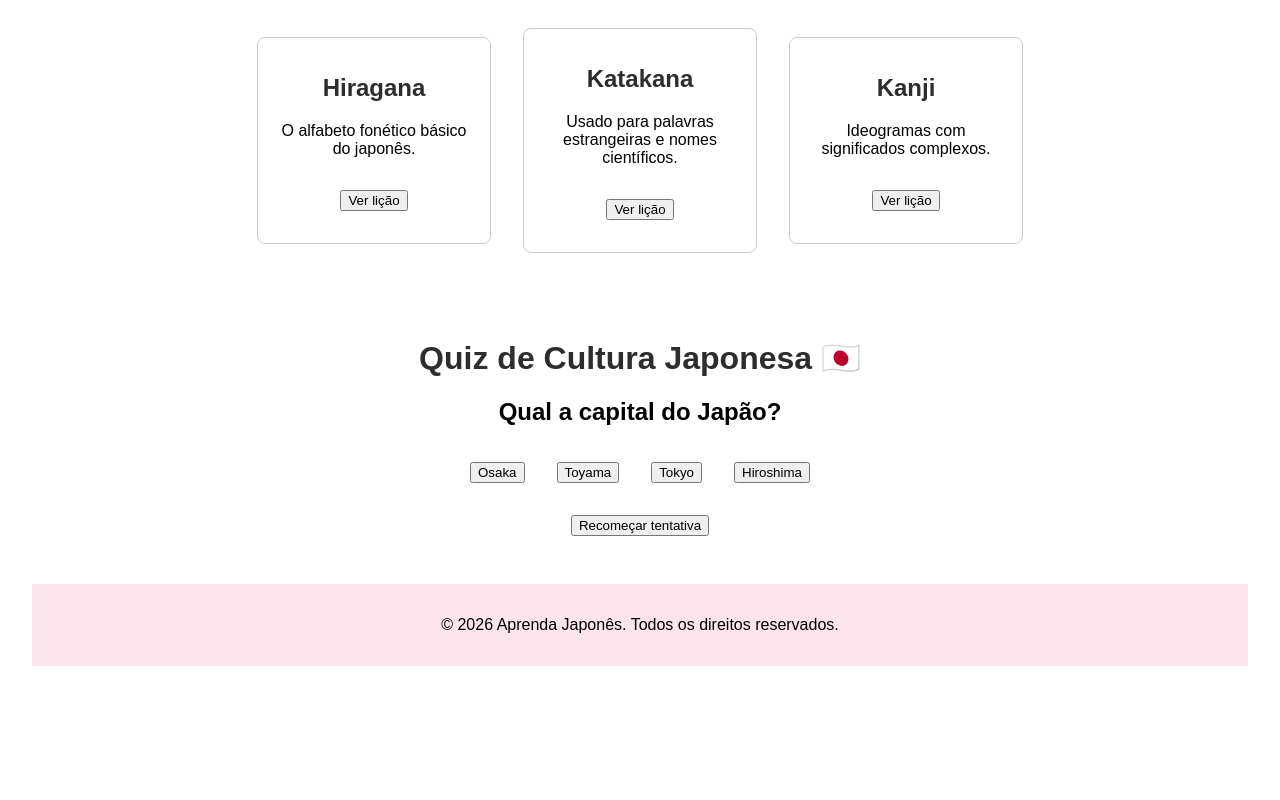
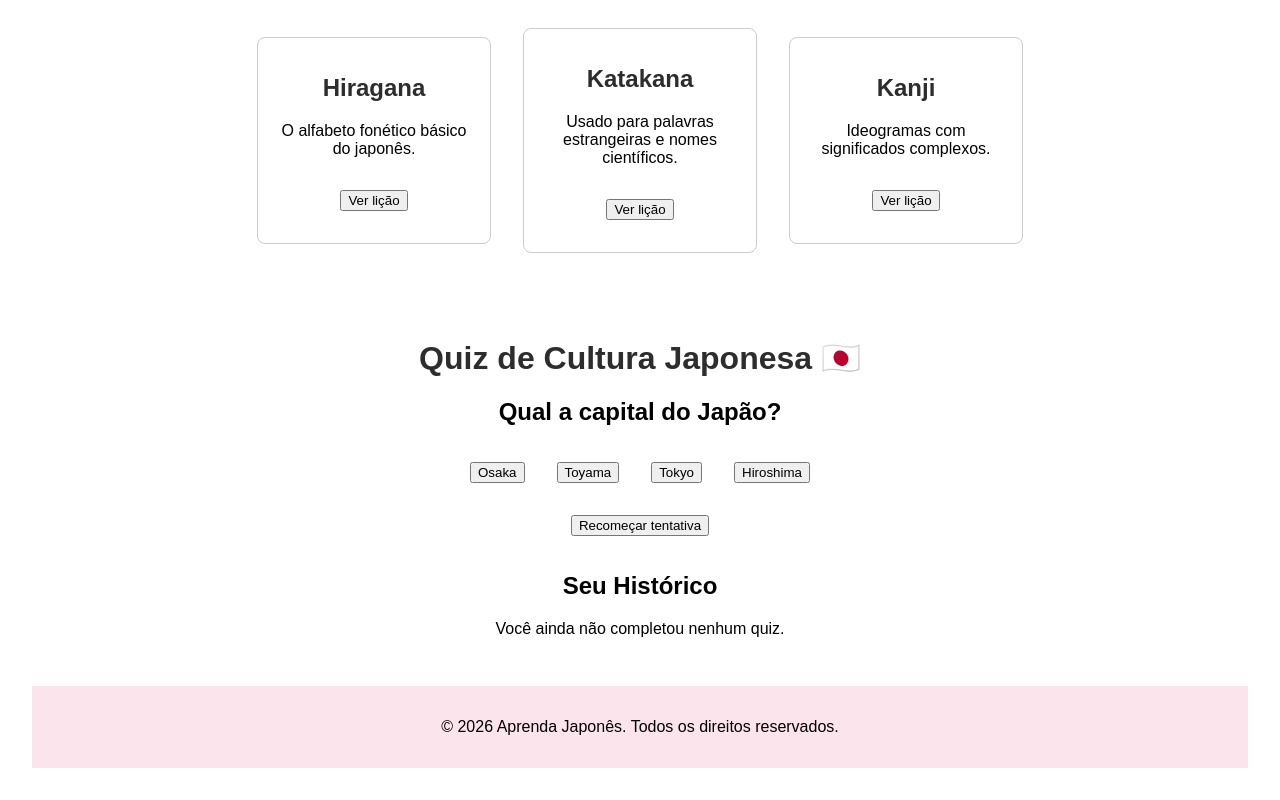
Before and after one commit to dnxpollo/japanese-lessons, a React (Create React App) app: page / in a window 1280 px wide. Shown: the part 472-1272 px from the top of the page. Before the commit the page ends 1170 px from the top, so only its background shows below. Built offline with nearby package versions, Linux system fonts and the light colour scheme.

Commit message:
feat:displays a daily history of attempts on the screen

```diff
--- a/src/App.tsx
+++ b/src/App.tsx
@@ -1,5 +1,6 @@
 import React from 'react';
 import  { useQuiz } from './hooks/useQuiz';
+import QuizHistory from './QuizHistory';
 import Header from './Header';
 import HeroSection from './HeroSection';
 import LessonList from './LessonList';
@@ -10,7 +11,7 @@ import './App.css';
 
 
 const App: React.FC = () => {
-  const { currentQuestion, handleAnswer, quizFinished, restartAttempt } = useQuiz();
+  const { currentQuestion, handleAnswer,history, quizFinished, restartAttempt } = useQuiz();
 
   return (
     <div className="App">
@@ -38,6 +39,8 @@ const App: React.FC = () => {
             </button>
           </>
         )}
+        <h2>Seu Histórico</h2>
+        <QuizHistory history={history} />
       </div>
 
       <Footer />
--- /dev/null
+++ b/src/QuizHistory.tsx
@@ -0,0 +1,24 @@
+import React from 'react';
+import { DayRecord } from './hooks/useQuiz';
+
+interface QuizHistoryProps {
+  history: DayRecord[];
+}
+
+const QuizHistory: React.FC<QuizHistoryProps> = ({ history }) => {
+  if (history.length === 0) {
+    return <p>Você ainda não completou nenhum quiz.</p>;
+  }
+
+  return (
+    <ul>
+      {history.map((record) => (
+        <li key={record.date}>
+          {record.date}: {record.score} de {record.total}
+        </li>
+      ))}
+    </ul>
+  );
+};
+
+export default QuizHistory;
--- a/src/hooks/useQuiz.ts
+++ b/src/hooks/useQuiz.ts
@@ -2,7 +2,7 @@ import { useState } from 'react';
 import { questions } from '../data';
 import useLocalStorage from './useLocalStorage';
 
-interface DayRecord {
+export interface DayRecord {
   date: string;
   score: number;
   total: number;
```
